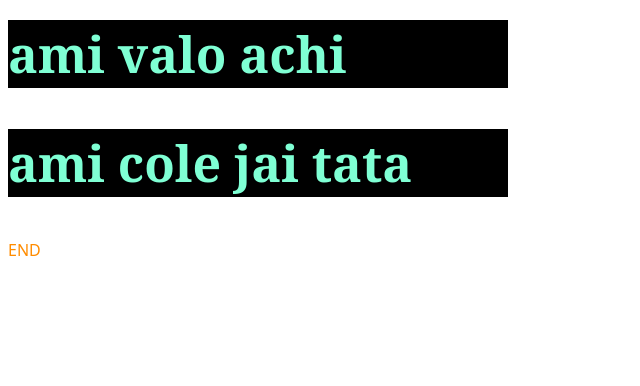
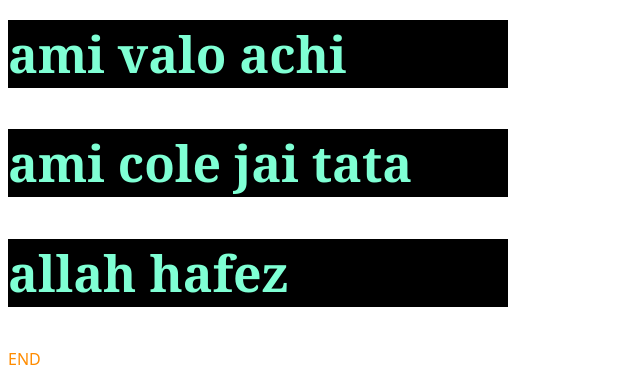
Before and after one commit to taranggo-45/my-last-website, a plain HTML site: page index.html in a window 1280 px wide. Shown: the part 692-1078 px from the top of the page, without its empty margins (0-640 px from the left). Before the commit the page ends 969 px from the top, so only its background shows below. Drawn offline with Linux system fonts and the light colour scheme.

Commit message:
Update index.html

```diff
--- a/index.html
+++ b/index.html
@@ -16,6 +16,7 @@
 <h2 class="for">ami ghumai</h2>
 <h2 class="for">ami valo achi</h2>
     <h2 class="for">ami cole jai tata</h2>
+     <h2 class="for">allah hafez</h2>
        <p id="op">END </p>
 </body>
 </html>
```
